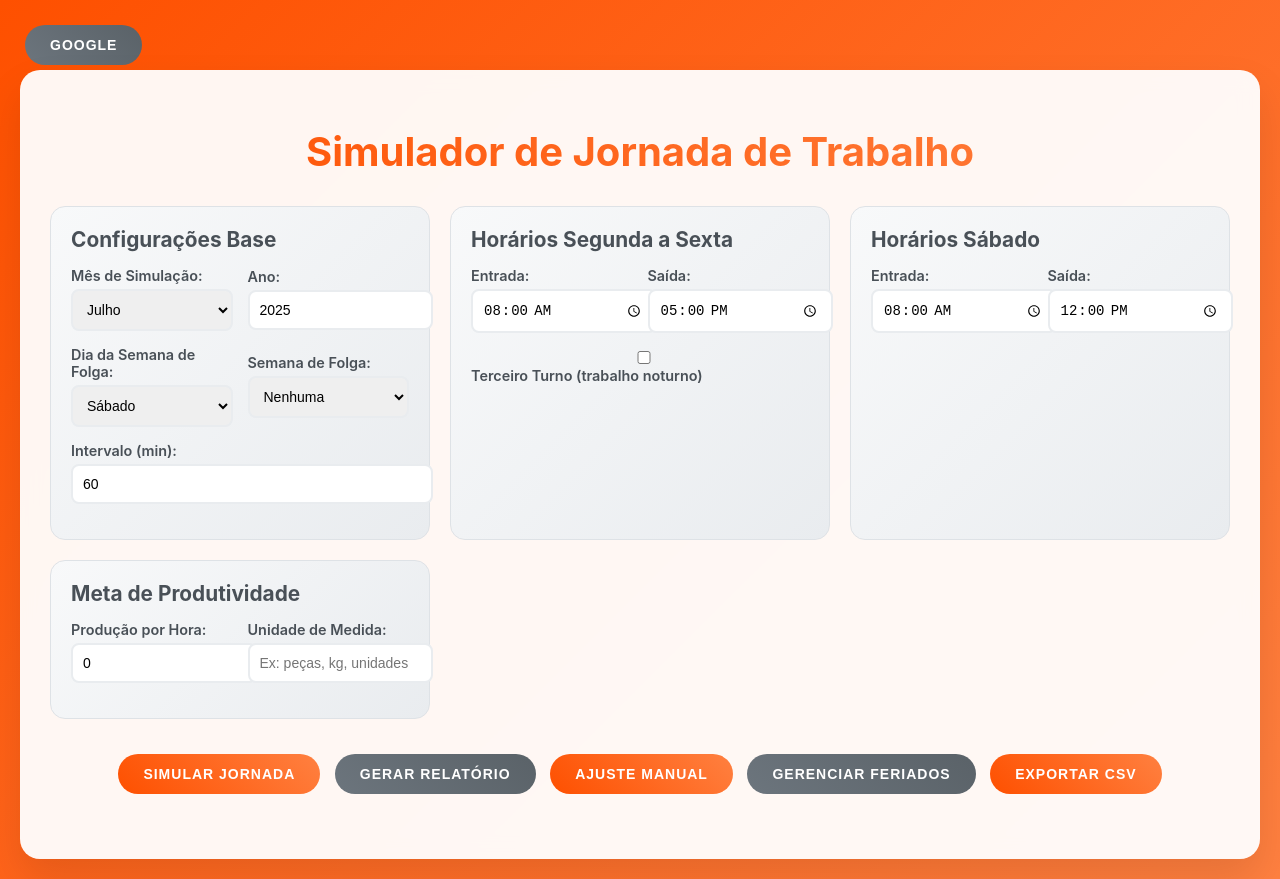
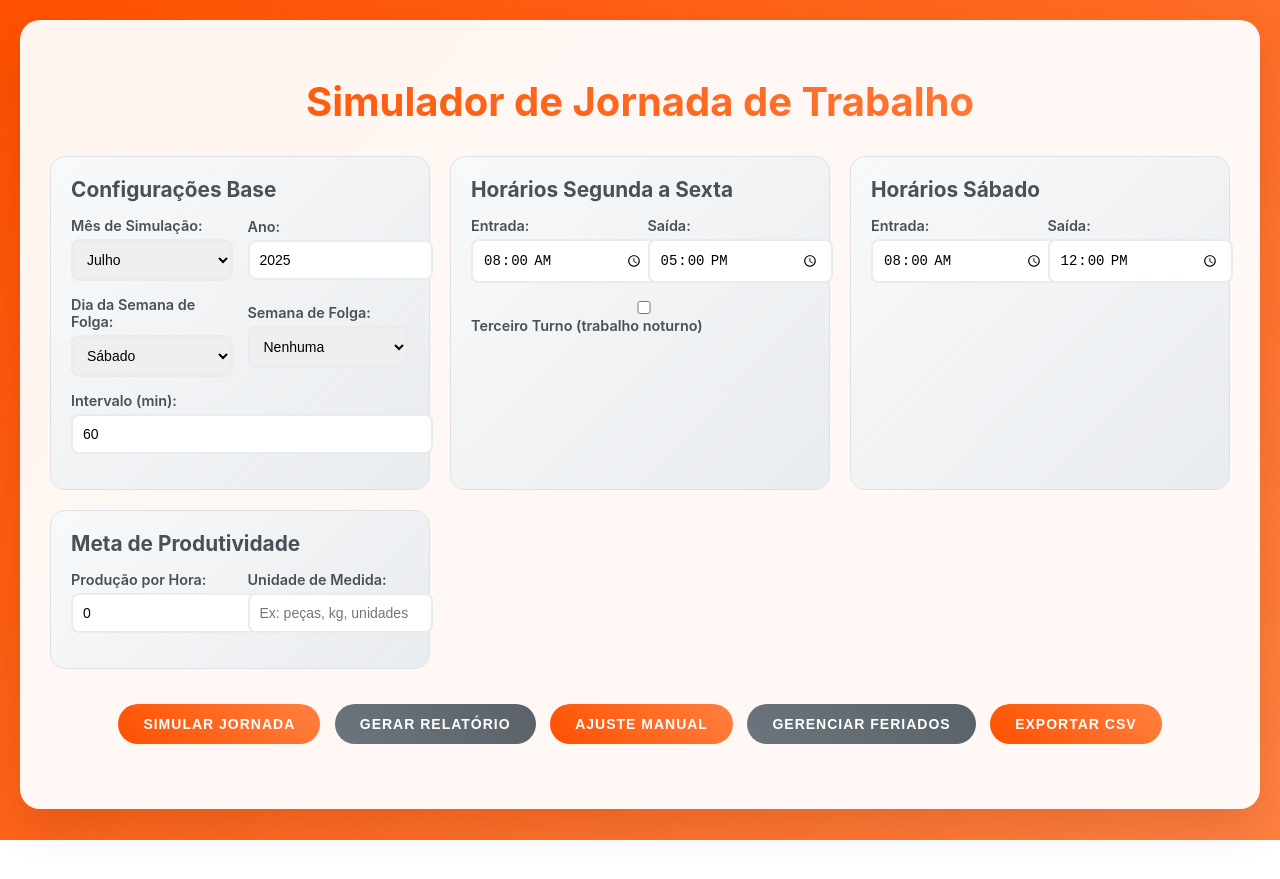
Before and after one commit to KoutZ18/Simulador-de-jornada, a plain HTML site: page index.html in a window 1280 px wide. After the commit the page ends 840 px from the top, so only its background shows below. Drawn offline with nearby package versions, Linux system fonts and the light colour scheme.

Commit message:
Update index.html
Remoção do botão "Google"

```diff
--- a/index.html
+++ b/index.html
@@ -10,12 +10,7 @@
 </head>
 <body>
 
-  <!-- Botão que redireciona -->
-  <button class="btn-red" onclick="window.location.href='https://www.google.com'">Google</button>
-
     <div class="container">
-
-
 
         <div class="header">
             <h1>Simulador de Jornada de Trabalho</h1>
```
